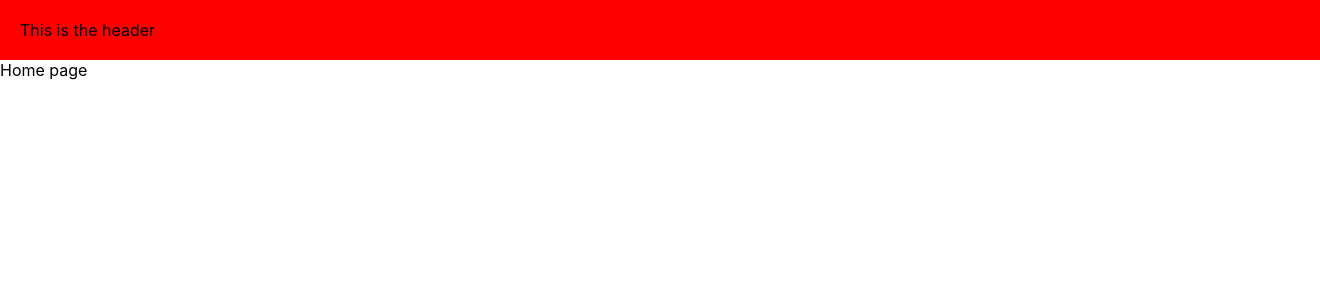
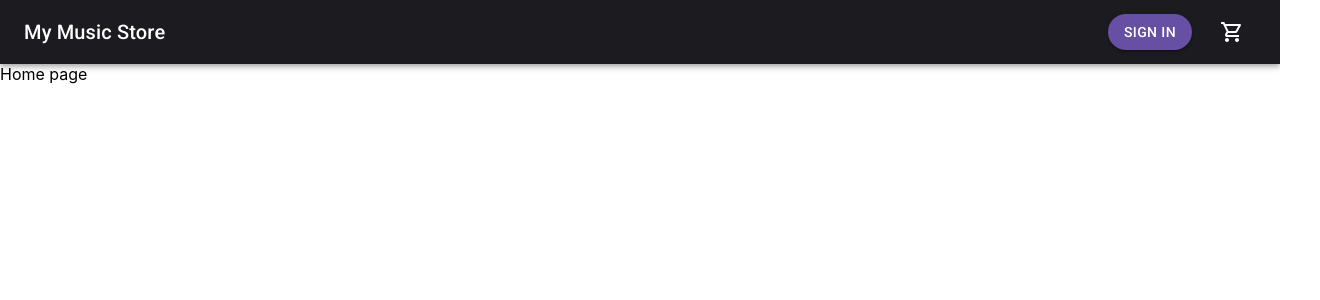
Before and after one commit to Thomas4897/my-music-store, a React (Create React App) app: page / in a window 1280 px wide. Shown: the top 300 px of the page, 1320 px wide, since content can reach past the window. Built offline with nearby package versions, Linux system fonts and the light colour scheme.

Commit message:
Added Header and installed Material UI for the first time

```diff
--- a/package.json
+++ b/package.json
@@ -3,6 +3,10 @@
   "version": "0.1.0",
   "private": true,
   "dependencies": {
+    "@emotion/react": "^11.9.0",
+    "@emotion/styled": "^11.8.1",
+    "@mui/icons-material": "^5.8.2",
+    "@mui/material": "^5.8.2",
     "@testing-library/jest-dom": "^5.16.4",
     "@testing-library/react": "^13.3.0",
     "@testing-library/user-event": "^13.5.0",
--- a/public/index.html
+++ b/public/index.html
@@ -24,11 +24,17 @@
       work correctly both with client-side routing and a non-root public URL.
       Learn how to configure a non-root public URL by running `npm run build`.
     -->
+    <link
+      rel="stylesheet"
+      href="https://fonts.googleapis.com/css?family=Roboto:300,400,500,700&display=swap"
+    />
+
     <title>React App</title>
   </head>
   <body>
     <noscript>You need to enable JavaScript to run this app.</noscript>
     <div id="root"></div>
+
     <!--
       This HTML file is a template.
       If you open it directly in the browser, you will see an empty page.
--- a/src/App.js
+++ b/src/App.js
@@ -1,7 +1,12 @@
+import CustomThemeProvider from "./Components/CustomThemeProvider";
 import Layout from "./Components/Layout";
 
 function App() {
-  return <Layout>Home page</Layout>;
+  return (
+    <CustomThemeProvider>
+      <Layout>Home page</Layout>
+    </CustomThemeProvider>
+  );
 }
 
 export default App;
--- /dev/null
+++ b/src/Components/CustomThemeProvider.js
@@ -0,0 +1,32 @@
+import { createTheme, ThemeProvider } from "@mui/material";
+
+const PURPLE = "#6750A4";
+const BLACK = "#1C1B1F";
+
+const THEME = createTheme({
+  palette: {
+    primary: {
+      main: PURPLE,
+    },
+    secondary: {
+      main: BLACK,
+    },
+  },
+  components: {
+    MuiButton: {
+      styleOverrides: {
+        root: {
+          borderRadius: "25px",
+        },
+      },
+    },
+  },
+});
+
+const CustomThemeProvider = (props) => {
+  const { children } = props;
+
+  return <ThemeProvider theme={THEME}>{children}</ThemeProvider>;
+};
+
+export default CustomThemeProvider;
--- /dev/null
+++ b/src/Components/Header.js
@@ -0,0 +1,37 @@
+import ShoppingCartOutlinedIcon from "@mui/icons-material/ShoppingCartOutlined";
+import {
+  AppBar,
+  Box,
+  Button,
+  IconButton,
+  Toolbar,
+  Typography,
+} from "@mui/material";
+
+const Header = () => {
+  return (
+    <AppBar position="static" color="secondary">
+      <Toolbar>
+        <Typography variant="h6" component="div" sx={{ flexGrow: 1 }}>
+          My Music Store
+        </Typography>
+        <Box mr={2}>
+          <Button variant="contained" color="primary">
+            SIGN IN
+          </Button>
+        </Box>
+        <IconButton
+          size="large"
+          aria-label="account of current user"
+          aria-controls="menu-appbar"
+          aria-haspopup="true"
+          color="inherit"
+        >
+          <ShoppingCartOutlinedIcon />
+        </IconButton>
+      </Toolbar>
+    </AppBar>
+  );
+};
+
+export default Header;
--- a/src/Components/Layout.js
+++ b/src/Components/Layout.js
@@ -1,19 +1,11 @@
 import React from "react";
+import Header from "./Header";
 
 const Layout = (props) => {
   const { children } = props;
   return (
     <div>
-      <header
-        style={{
-          background: "red",
-          width: "100%",
-          padding: "20px",
-        }}
-      >
-        This is the header
-      </header>
-      {/* <div>This is where the body of the page will be</div> */}
+      <Header />
       <div>{children}</div>
     </div>
   );
```
Also changed, not shown: 1 other file (tests, documents, lock files or other folders).
